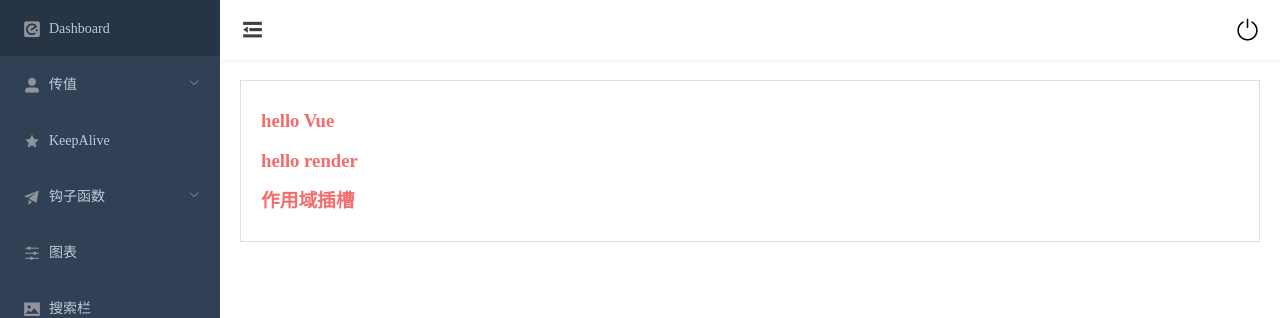
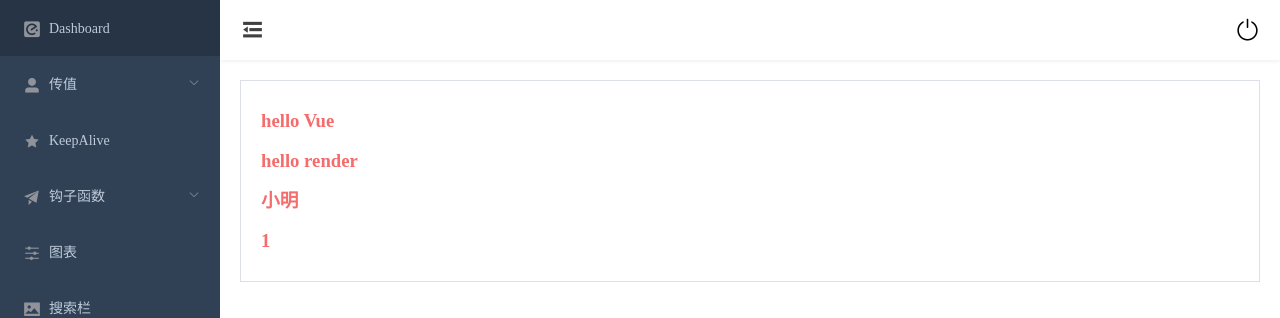
Before and after one commit to mrxiang-hub/vue-project, a Vue app: page /render in a window 1280 px wide. Shown: the top 318 px of the page. Built offline with nearby package versions, Linux system fonts and the light colour scheme.

Commit message:
render 函数

```diff
--- a/src/components/levelTitle.vue
+++ b/src/components/levelTitle.vue
@@ -3,7 +3,7 @@ export default {
   name: "levelTitle",
   props: {
     level: {
-      type: Number
+      type: Number,
     }
   },
   data() {
@@ -30,7 +30,8 @@ export default {
         [
           this.$slots.desc,
           this.$slots.default,
-          this.$scopedSlots.info({name: '作用域插槽'}),
+          this.$scopedSlots.info({name: this.str}),
+          this.$scopedSlots.demo({name: this.level}),
         ]
     )
   }
--- a/src/views/render/render.vue
+++ b/src/views/render/render.vue
@@ -12,6 +12,11 @@
         </div>
       </template>
       <template #info="{name}">
+        <div class="hole">
+          {{ name }}
+        </div>
+      </template>
+      <template #demo="{name}">
         <div class="hole">
           {{ name }}
         </div>
```
